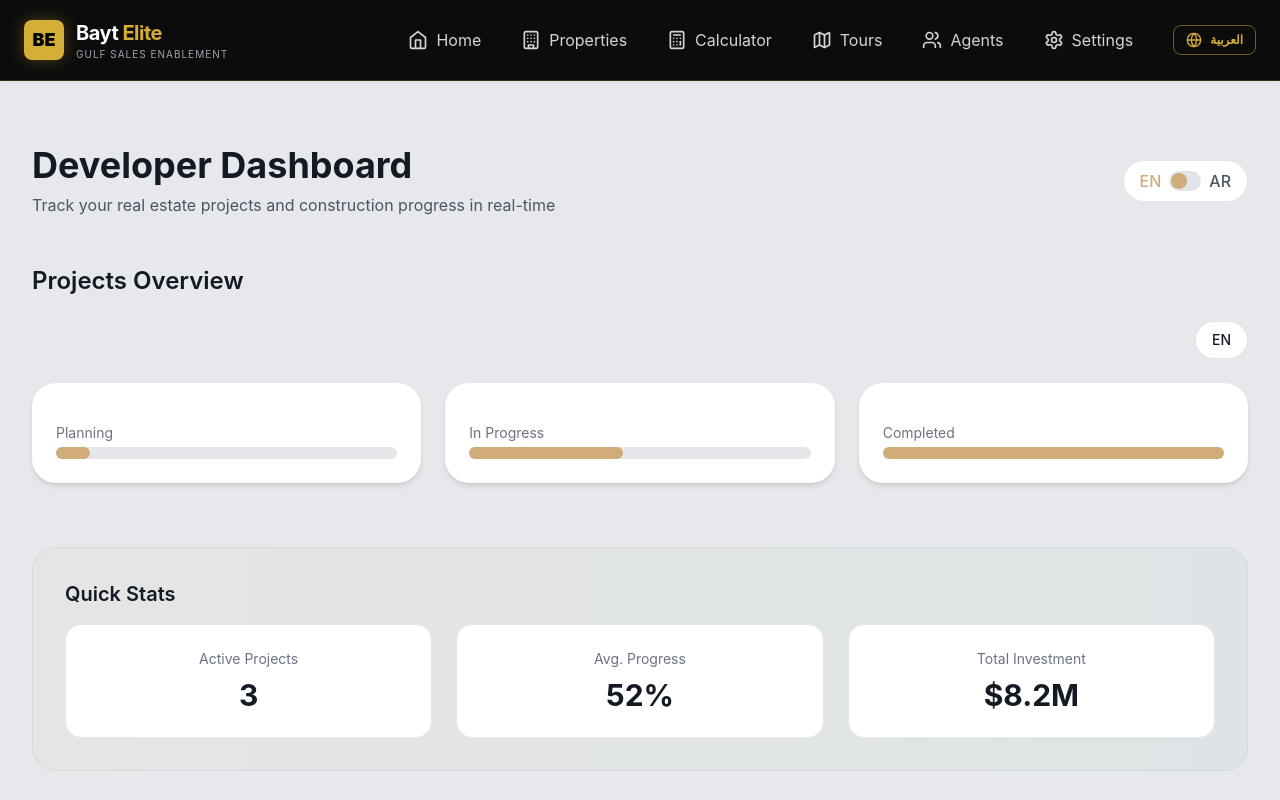
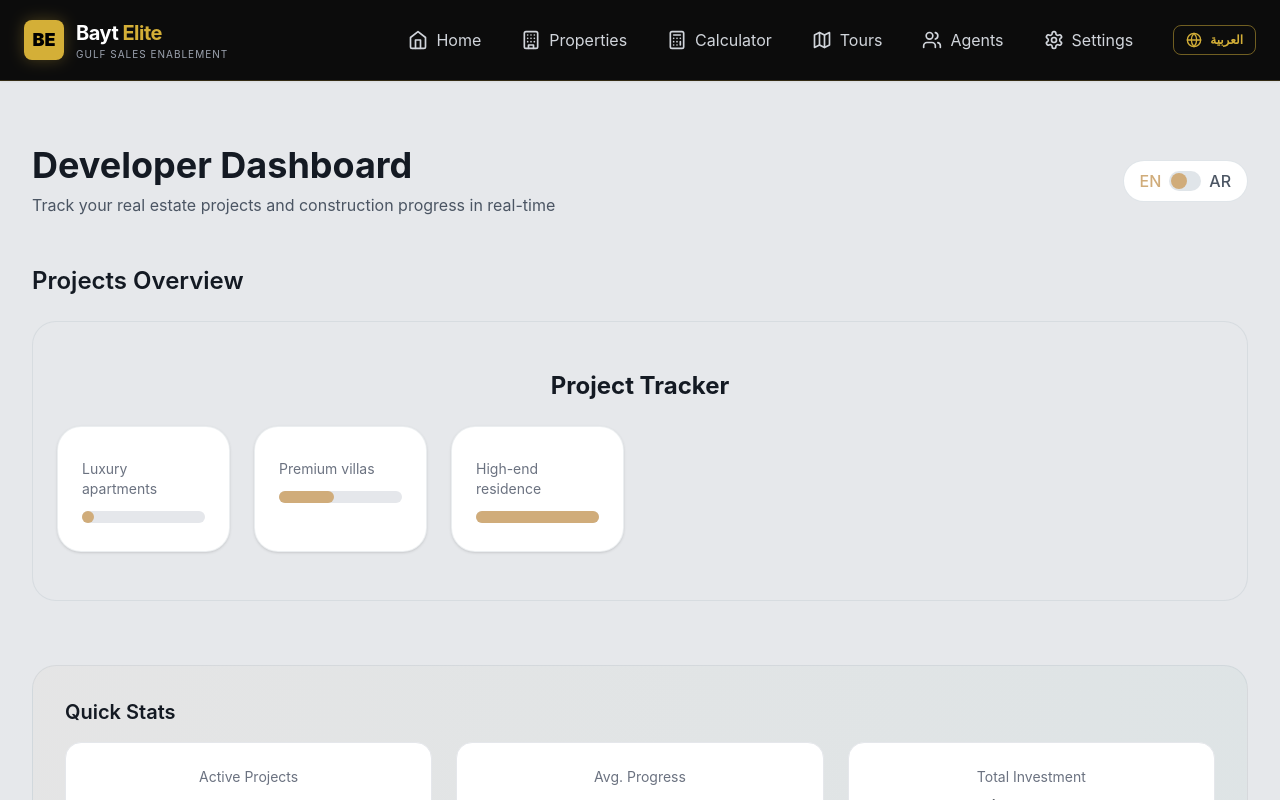
Before and after one commit to fazetdev/baytelitet, a Next.js app: page /developer in a window 1280 px wide. Shown: the top 800 px of the page. Built offline with nearby package versions, Linux system fonts and the light colour scheme.

Commit message:
feat: add ProjectTracker with fully typed ProjectList and ProjectDetails

```diff
--- a/app/home/components/project-tracker/ProjectDetails.tsx
+++ b/app/home/components/project-tracker/ProjectDetails.tsx
@@ -1,31 +1,30 @@
 'use client';
 
+import { Project, ProjectStatus } from './types';
 import ProgressBar from './ProgressBar';
-import { Project } from './types';
-import { useLanguage } from '@/context/useLanguage';
 
 interface Props {
   project: Project;
+  lang: 'en' | 'ar';
 }
 
-export default function ProjectDetails({ project }: Props) {
-  const { lang } = useLanguage();
-
-  const statusLabels = {
+export default function ProjectDetails({ project, lang }: Props) {
+  const statusLabels: Record<ProjectStatus, { en: string; ar: string }> = {
     'In Progress': { en: 'In Progress', ar: 'قيد التنفيذ' },
     'Planning': { en: 'Planning', ar: 'التخطيط' },
     'Completed': { en: 'Completed', ar: 'مكتمل' }
   };
 
   return (
-    <div className="bg-white p-6 rounded-2xl shadow-md">
-      <h3 className="text-xl font-semibold mb-2">{lang === 'ar' ? project.nameAr : project.nameEn}</h3>
-      <p className="text-gray-600 mb-4">{lang === 'ar' ? project.descriptionAr : project.descriptionEn}</p>
-
+    <div className="p-4 bg-white rounded-xl shadow-md">
+      <h3 className="font-semibold text-lg text-bayt-dark mb-2">{project.name}</h3>
       <p className="text-sm text-gray-500 mb-1">
         {lang === 'ar' ? statusLabels[project.status].ar : statusLabels[project.status].en}
       </p>
       <ProgressBar progress={project.progress} />
+      <p className="text-xs text-gray-400 mt-1">
+        {lang === 'ar' ? project.descriptionAr : project.descriptionEn}
+      </p>
     </div>
   );
 }
--- a/app/home/components/project-tracker/ProjectTracker.tsx
+++ b/app/home/components/project-tracker/ProjectTracker.tsx
@@ -1,76 +1,29 @@
 'use client';
 
 import { useState } from 'react';
+import ProjectList from './ProjectList';
 import ProjectDetails from './ProjectDetails';
-
-interface Project {
-  name: string;
-  status: 'Planning' | 'In Progress' | 'Completed';
-  progress: number;
-}
-
-const sampleProjects: Project[] = [
-  { name: 'Bayt Tower', status: 'Planning', progress: 10 },
-  { name: 'Elite Villas', status: 'In Progress', progress: 45 },
-  { name: 'Golden Residence', status: 'Completed', progress: 100 },
-];
+import { Project, ProjectStatus } from './types';
 
 export default function ProjectTracker() {
   const [selectedProject, setSelectedProject] = useState<Project | null>(null);
-  const [lang, setLang] = useState<'en' | 'ar'>('en');
+
+  const sampleProjects: Project[] = [
+    { name: 'Bayt Tower', status: 'Planning', progress: 10, descriptionEn: 'Luxury apartments', descriptionAr: 'شقق فاخرة' },
+    { name: 'Elite Villas', status: 'In Progress', progress: 45, descriptionEn: 'Premium villas', descriptionAr: 'فلل مميزة' },
+    { name: 'Golden Residence', status: 'Completed', progress: 100, descriptionEn: 'High-end residence', descriptionAr: 'سكن راقي' },
+  ];
 
   return (
-    <div className="space-y-6">
-      {/* Language Toggle */}
-      <div className="flex justify-end">
-        <button
-          onClick={() => setLang(lang === 'en' ? 'ar' : 'en')}
-          className="px-4 py-2 bg-white border border-bayt-cool/30 rounded-full text-sm font-medium hover:border-bayt-warm"
-        >
-          {lang.toUpperCase()}
-        </button>
+    <section className="py-12 bg-bayt-light rounded-2xl p-6 border border-bayt-cool/20">
+      <h2 className="text-2xl font-bold text-bayt-dark mb-6 text-center">Project Tracker</h2>
+      <div className="grid grid-cols-1 lg:grid-cols-2 gap-8">
+        <ProjectList
+          projects={sampleProjects}
+          onSelect={(project) => setSelectedProject(project)}
+        />
+        {selectedProject && <ProjectDetails project={selectedProject} />}
       </div>
-
-      {/* Project Cards */}
-      <div className="grid grid-cols-1 sm:grid-cols-2 lg:grid-cols-3 gap-6">
-        {sampleProjects.map((project) => (
-          <div
-            key={project.name}
-            onClick={() => setSelectedProject(project)}
-            className="cursor-pointer hover:shadow-lg transition-shadow"
-          >
-            <ProjectDetails project={project} lang={lang} />
-          </div>
-        ))}
-      </div>
-
-      {/* Selected Project Panel */}
-      {selectedProject && (
-        <div className="mt-6 p-6 bg-yellow-50 border border-bayt-warm rounded-2xl shadow-card animate-fadeIn">
-          <div className="flex justify-between items-center mb-4">
-            <h4 className="font-semibold text-bayt-dark text-lg">
-              {lang === 'ar' ? selectedProject.name : selectedProject.name}
-            </h4>
-            <button
-              onClick={() => setSelectedProject(null)}
-              className="text-gray-500 hover:text-bayt-warm text-sm flex items-center gap-1"
-            >
-              <span>{lang === 'ar' ? 'إغلاق' : 'Close'}</span> ✕
-            </button>
-          </div>
-          <ProjectDetails project={selectedProject} lang={lang} />
-        </div>
-      )}
-
-      <style jsx global>{`
-        @keyframes fadeIn {
-          from { opacity: 0; transform: translateY(20px); }
-          to { opacity: 1; transform: translateY(0); }
-        }
-        .animate-fadeIn {
-          animation: fadeIn 0.4s cubic-bezier(0.4,0,0.2,1);
-        }
-      `}</style>
-    </div>
+    </section>
   );
 }
--- a/app/home/components/project-tracker/types.ts
+++ b/app/home/components/project-tracker/types.ts
@@ -1,10 +1,9 @@
+export type ProjectStatus = 'In Progress' | 'Planning' | 'Completed';
+
 export interface Project {
-  id: string;
-  nameEn: string;
-  nameAr: string;
+  name: string;
+  status: ProjectStatus;
+  progress: number;
   descriptionEn: string;
   descriptionAr: string;
-  progress: number; // 0-100
-  statusEn: string;
-  statusAr: string;
 }
```
